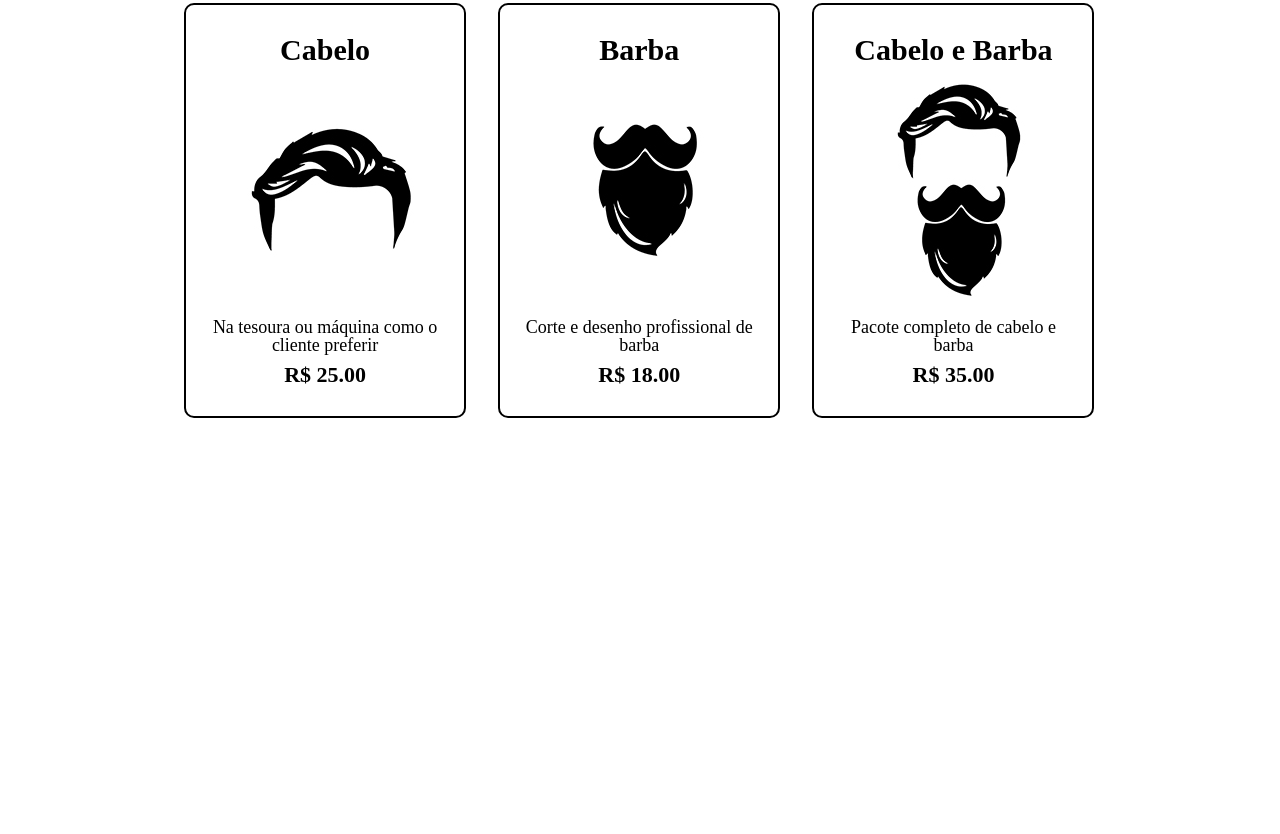
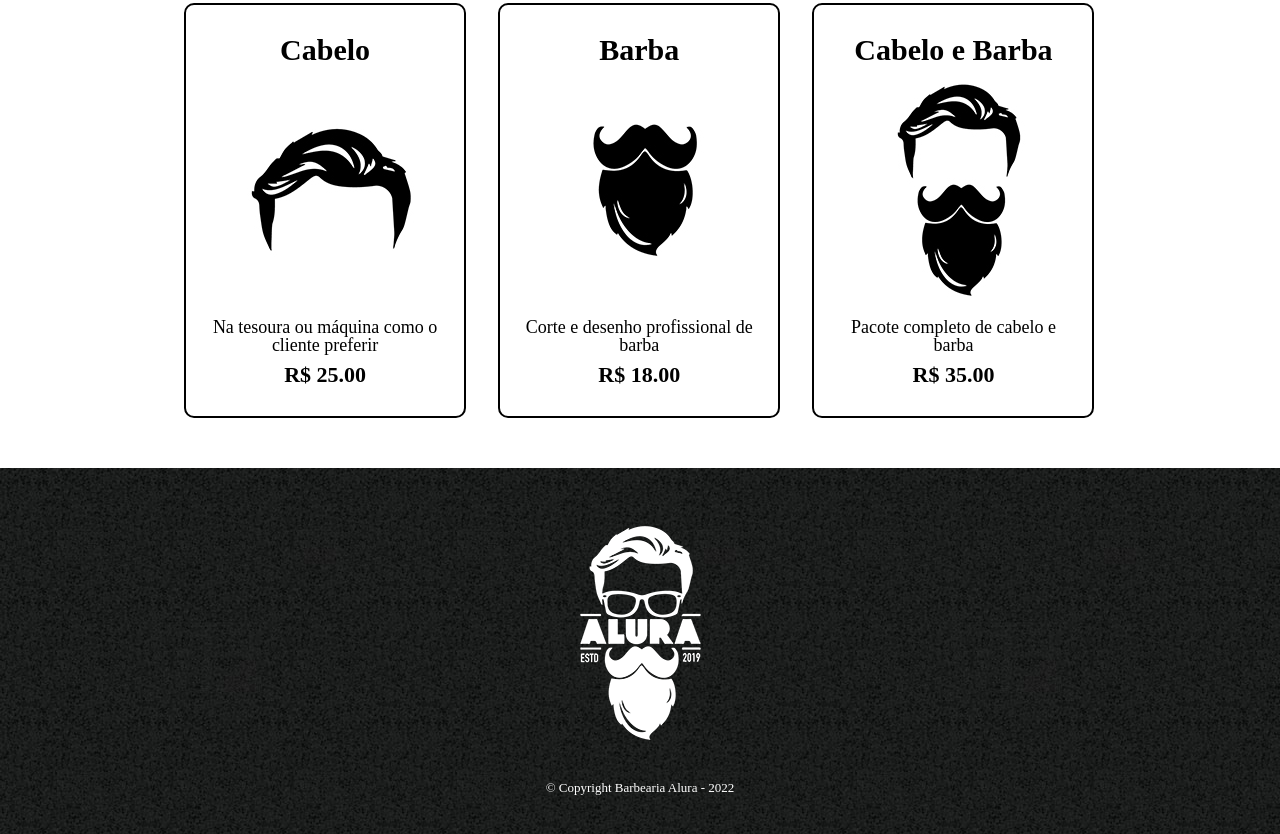
Before and after one commit to devmarcosgarcia/barbearia-alura, a plain HTML site: page produtos.html in a window 1280 px wide. Shown: the part 340-1174 px from the top of the page. Before the commit the page ends 808 px from the top, so only its background shows below. Drawn offline with Linux system fonts and the light colour scheme.

Commit message:
footer adicionado

```diff
--- a/produtos.css
+++ b/produtos.css
@@ -76,3 +76,15 @@ nav a:hover{
     font-weight: bold;
     margin: 10px 0 0;
 }
+
+footer{
+    text-align: center;
+    background: url(bg.jpg);
+    padding: 40px 0;
+}
+
+.copyright{
+    color: white;
+    font-size: 13px;
+    margin: 20px 0 0;
+}
--- a/produtos.html
+++ b/produtos.html
@@ -44,6 +44,10 @@
             </li>
         </ul>
     </main>
+    <footer>
+        <img src="logo-branco.png">
+        <p class="copyright">&copy; Copyright Barbearia Alura -  2022</p>
+    </footer>
 
 </body>
 </html>
```
